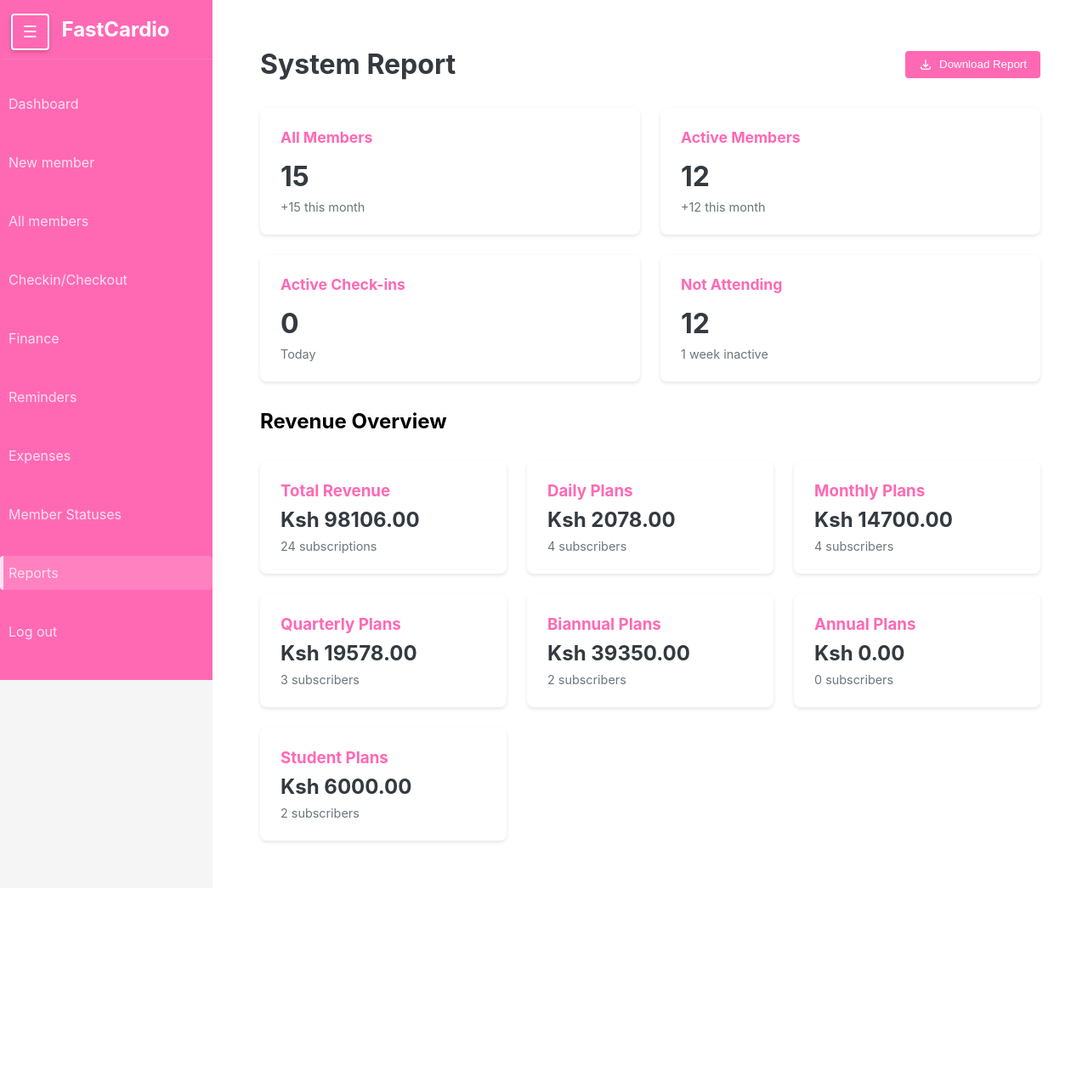
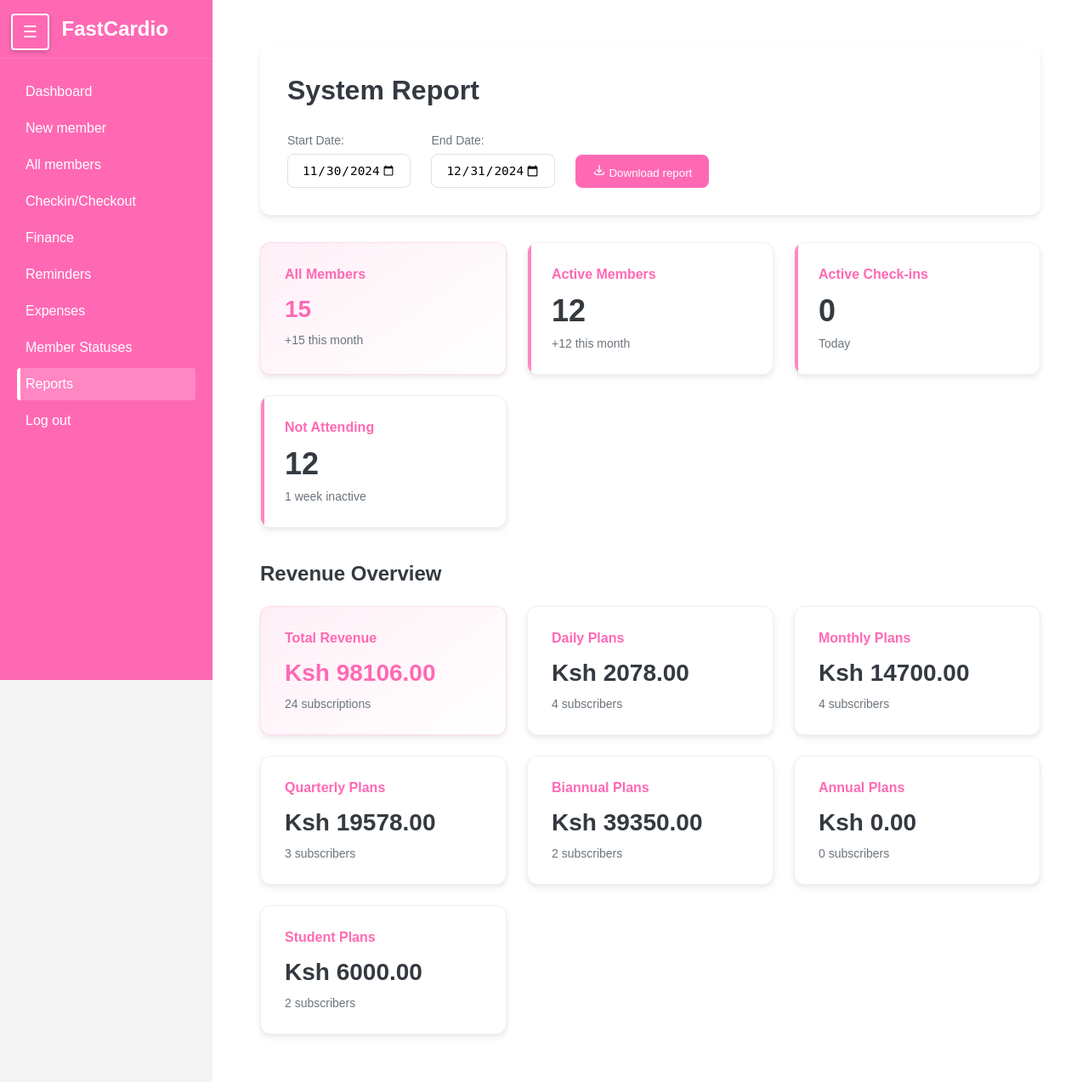
Before and after one commit to Ephraim19/FastCardioGym_MS, a Django app: page /reports/ in a window 1280 px wide. Shown: the whole page at 85% size. Before the commit the page ends 991 px from the top, so only its background shows below. Run offline with Django 5.2, Linux system fonts and the light colour scheme; data comes from the database, SQL or seed files in the repository.

Commit message:
Mysql db

```diff
--- a/members/static/js/report.js
+++ b/members/static/js/report.js
@@ -1,25 +1,141 @@
-document.querySelector('.download-btn').addEventListener('click', function() {
-    console.log('Download button clicked');
+document.addEventListener('DOMContentLoaded', function() {
+    const startDateInput = document.getElementById('start-date');
+    const endDateInput = document.getElementById('end-date');
+    const downloadBtn = document.querySelector('.download-btn');
 
-    // Perform a GET request to the Django path to get the download URL
-    fetch('/reports/download/?start_date=2024-01-01&end_date=2024-11-24', {
-        method: 'GET', // Specify the HTTP method
+    // Function to fetch and update report data
+    function updateReport() {
+        const startDate = startDateInput.value;
+        const endDate = endDateInput.value;
+
+        if (!startDate || !endDate) return;
+
+        // Show loading state
+        document.body.style.cursor = 'wait';
+
+        // Create headers with CSRF token
+        const headers = {
+            'X-Requested-With': 'XMLHttpRequest',
+            'Accept': 'application/json',
+        };
+
+        fetch(`/reports/?start_date=${startDate}&end_date=${endDate}`, {
+            method: 'GET',
+            headers: headers,
+            credentials: 'same-origin'
         })
-    .then(response => response.json())
+        .then(response => {
+            if (!response.ok) {
+                throw new Error(`HTTP error! status: ${response.status}`);
+            }
+            return response.json();
+        })
+        .then(data => {
+            // Update all statistics
+            updateStatistics(data);
+        })
+        .catch(error => {
+            console.error('Error fetching report data:', error);
+        })
+        .finally(() => {
+            document.body.style.cursor = 'default';
+        });
+    }
+
+    // Function to update statistics in the UI
+    function updateStatistics(data) {
+        // Update member statistics
+        updateElement('.stats-grid .total .amount', data.total_members);
+        updateElement('.stats-grid .total .subscribers', `+${data.new_members_this_month} this month`);
+        updateElement('.stat-card:nth-of-type(1) .number', data.active_members);
+        updateElement('.stat-card:nth-of-type(1) .sub-text', `+${data.new_active_this_month} this month`);
+        updateElement('.stat-card:nth-of-type(2) .number', data.active_checkins);
+        updateElement('.stat-card:nth-of-type(3) .number', data.not_attending);
+
+        // Update revenue statistics
+        updateElement('.subscription-grid .total .amount', `Ksh ${formatNumber(data.total_revenue)}`);
+        updateElement('.subscription-grid .total .subscribers', `${data.total_subscriptions} subscriptions`);
+
+        // Update subscription breakdowns
+        const subscriptionTypes = [
+            { name: 'Daily', amount: data.daily_subscription_amount, subscribers: data.daily_subscribers },
+            { name: 'Monthly', amount: data.monthly_subscription_amount, subscribers: data.monthly_subscribers },
+            { name: 'Quarterly', amount: data.quarterly_subscription_amount, subscribers: data.quarterly_subscribers },
+            { name: 'Biannual', amount: data.biannual_subscription_amount, subscribers: data.biannual_subscribers },
+            { name: 'Annual', amount: data.annual_subscription_amount, subscribers: data.annual_subscribers },
+            { name: 'Student', amount: data.student_subscription_amount, subscribers: data.student_subscribers }
+        ];
+
+        subscriptionTypes.forEach(type => {
+            updateSubscriptionData(type.name, type.amount, type.subscribers);
+        });
+    }
+
+    // Helper function to update subscription card data
+    function updateSubscriptionData(type, amount, subscribers) {
+        const card = Array.from(document.querySelectorAll('.subscription-card'))
+            .find(card => card.querySelector('h3').textContent.includes(type));
+
+        if (card) {
+            updateElement(card.querySelector('.amount'), `Ksh ${formatNumber(amount)}`);
+            updateElement(card.querySelector('.subscribers'), `${subscribers} subscribers`);
+        }
+    }
+
+    // Helper function to update DOM elements
+    function updateElement(selector, value) {
+        const element = typeof selector === 'string' ? document.querySelector(selector) : selector;
+        if (element) {
+            element.textContent = value;
+        }
+    }
+
+    // Helper function to format numbers
+    function formatNumber(number) {
+        return parseFloat(number).toFixed(2);
+    }
+
+    // Event listeners for date inputs
+    startDateInput.addEventListener('change', function() {
+        if (endDateInput.value && this.value > endDateInput.value) {
+            endDateInput.value = this.value;
+        }
+        updateReport();
+    });
+
+    endDateInput.addEventListener('change', function() {
+        if (startDateInput.value && this.value < startDateInput.value) {
+            startDateInput.value = this.value;
+        }
+        updateReport();
+    });
+
+    // Download report functionality
+    downloadBtn.addEventListener('click', function() {
+        const startDate = startDateInput.value;
+        const endDate = endDateInput.value;
+
+        fetch(`/reports/download/?start_date=${startDate}&end_date=${endDate}`, {
+            method: 'GET',
+            credentials: 'same-origin'
+        })
+        .then(response => {
+            if (!response.ok) {
+                throw new Error(`HTTP error! status: ${response.status}`);
+            }
+            return response.json();
+        })
         .then(data => {
             const downloadUrl = data.download_url;
-        console.log('Download URL:', downloadUrl);
-        // Create a link to download the file
             const a = document.createElement('a');
             a.href = downloadUrl;
-        a.download = downloadUrl.split('/').pop(); // Extract filename from URL
+            a.download = downloadUrl.split('/').pop();
             document.body.appendChild(a);
             a.click();
             document.body.removeChild(a);
-
-        console.log('File download started');
         })
         .catch(error => {
-        console.error('There was an error!', error);
+            console.error('Error downloading report:', error);
         });
     });
+});
--- a/members/static/reports.css
+++ b/members/static/reports.css
@@ -1,153 +1,261 @@
 :root {
     --primary: #ff69b4;
+    --primary-light: rgba(255, 105, 180, 0.1);
     --secondary: #f8f9fa;
     --text-dark: #343a40;
     --text-light: #6c757d;
+    --success: #28a745;
+    --success-light: rgba(40, 167, 69, 0.1);
+    --border-radius: 12px;
+    --card-shadow: 0 2px 4px rgba(0,0,0,0.04), 0 4px 8px rgba(0,0,0,0.06);
+    --hover-shadow: 0 4px 8px rgba(0,0,0,0.08), 0 8px 16px rgba(0,0,0,0.08);
 }
 
-* {
-    margin: 0;
-    padding: 0;
-    box-sizing: border-box;
+/* Header Styles */
+.dashboard-header {
+    background: white;
+    padding: 2rem;
+    border-radius: var(--border-radius);
+    margin-bottom: 2rem;
+    box-shadow: var(--card-shadow);
 }
 
-body {
-    font-family: -apple-system, BlinkMacSystemFont, 'Segoe UI', Roboto, Oxygen, Ubuntu, Cantarell, sans-serif;
-    background-color: #f5f5f5;
-}
-
-.sidebar {
-    position: fixed;
-    left: 0;
-    top: 0;
-    height: 100vh;
-    width: 250px;
-    background-color: var(--primary);
-    color: white;
-    padding: 1rem;
-}
-
-.sidebar-logo {
-    font-size: 1.5rem;
-    font-weight: bold;
-    margin-bottom: 2rem;
-}
-
-.sidebar-menu {
-    list-style: none;
-}
-
-.sidebar-menu li {
-    padding: 0.75rem 0;
-}
-
-.sidebar-menu a {
-    color: white;
-    text-decoration: none;
-    opacity: 0.8;
-    transition: opacity 0.2s;
-}
-
-.sidebar-menu a:hover {
-    opacity: 1;
-}
-
-.main-content {
-    margin-left: 250px;
-    padding: 2rem;
-}
-
-.dashboard-header {
+.header-left {
     display: flex;
-    justify-content: space-between;
-    align-items: center;
-    margin-bottom: 2rem;
+    flex-direction: column;
+    gap: 1.5rem;
 }
 
 .dashboard-title {
     color: var(--text-dark);
-}
-
-.stats-grid {
-    display: grid;
-    grid-template-columns: repeat(auto-fit, minmax(300px, 1fr));
-    gap: 1.5rem;
-    margin-bottom: 2rem;
-}
-
-.stat-card {
-    background: white;
-    border-radius: 8px;
-    padding: 1.5rem;
-    box-shadow: 0 2px 4px rgba(0,0,0,0.1);
-}
-
-.stat-card h3 {
-    color: var(--primary);
-    margin-bottom: 1rem;
-    font-size: 1.1rem;
-}
-
-.stat-card .number {
     font-size: 2rem;
-    font-weight: bold;
-    color: var(--text-dark);
+    font-weight: 700;
     margin-bottom: 0.5rem;
 }
 
-.stat-card .sub-text {
-    color: var(--text-light);
-    font-size: 0.9rem;
+.date-filters {
+    display: flex;
+    gap: 1.5rem;
+    align-items: flex-end;
+    flex-wrap: wrap;
 }
 
-.positive-change {
-    color: #28a745;
+.filter-group {
+    display: flex;
+    flex-direction: column;
+    gap: 0.5rem;
+}
+
+.filter-group label {
+    font-size: 0.875rem;
+    font-weight: 500;
+    color: var(--text-light);
+}
+
+.date-input {
+    padding: 0.625rem 1rem;
+    border: 1px solid #e0e0e0;
+    border-radius: 8px;
+    font-size: 0.9rem;
+    transition: all 0.2s ease;
+}
+
+.date-input:focus {
+    outline: none;
+    border-color: var(--primary);
+    box-shadow: 0 0 0 3px rgba(255, 105, 180, 0.1);
 }
 
 .download-btn {
     background: var(--primary);
     color: white;
     border: none;
-    padding: 0.5rem 1rem;
-    border-radius: 4px;
+    padding: 0.625rem 1.25rem;
+    border-radius: 8px;
     cursor: pointer;
+    font-weight: 500;
+    transition: all 0.2s ease;
+}
+
+.filter-btn:hover, .download-btn:hover {
+    transform: translateY(-1px);
+    box-shadow: 0 4px 12px rgba(255, 105, 180, 0.2);
+}
+
+/* Stats Grid */
+.stats-grid {
+    display: grid;
+    grid-template-columns: repeat(auto-fit, minmax(280px, 1fr));
+    gap: 1.5rem;
+    margin-bottom: 2.5rem;
+}
+
+.stat-card {
+    background: white;
+    border-radius: var(--border-radius);
+    padding: 1.75rem;
+    box-shadow: var(--card-shadow);
+    transition: all 0.3s ease;
+    border: 1px solid #f0f0f0;
+    position: relative;
+    overflow: hidden;
+}
+
+.stat-card::before {
+    content: '';
+    position: absolute;
+    top: 0;
+    left: 0;
+    width: 4px;
+    height: 100%;
+    background: var(--primary);
+    opacity: 0.8;
+}
+
+.stat-card:hover {
+    transform: translateY(-2px);
+    box-shadow: var(--hover-shadow);
+}
+
+.download-btn svg {
+    height: 1rem;
+    width: 1rem;
+}
+
+.stat-card h3 {
+    color: var(--primary);
+    font-size: 1rem;
+    font-weight: 700;
+    margin-bottom: 1rem;
+}
+
+.stat-card .number {
+    font-size: 2.25rem;
+    font-weight: 700;
+    color: var(--text-dark);
+    margin-bottom: 0.75rem;
+    line-height: 1;
+}
+
+.stat-card .sub-text {
+    font-size: 0.875rem;
+    color: var(--text-light);
     display: flex;
     align-items: center;
     gap: 0.5rem;
 }
 
-.download-btn svg {
-    width: 16px;
-    height: 16px;
+.positive-change {
+    color: var(--success);
+    background: var(--success-light);
+    padding: 0.25rem 0.75rem;
+    border-radius: 1rem;
+    font-weight: 500;
+}
+
+/* Subscription Grid */
+.section-title {
+    font-size: 1.5rem;
+    color: var(--text-dark);
+    margin: 2rem 0 1.5rem;
+    font-weight: 600;
 }
 
 .subscription-grid {
     display: grid;
     grid-template-columns: repeat(auto-fit, minmax(250px, 1fr));
     gap: 1.5rem;
-    margin-top: 2rem;
 }
 
 .subscription-card {
     background: white;
-    border-radius: 8px;
-    padding: 1.5rem;
-    box-shadow: 0 2px 4px rgba(0,0,0,0.1);
+    border-radius: var(--border-radius);
+    padding: 1.75rem;
+    box-shadow: var(--card-shadow);
+    transition: all 0.3s ease;
+    border: 1px solid #f0f0f0;
+}
+
+.subscription-card:hover {
+    transform: translateY(-2px);
+    box-shadow: var(--hover-shadow);
 }
 
 .subscription-card h3 {
     color: var(--primary);
-    margin-bottom: 0.5rem;
+    font-size: 1rem;
+    font-weight: 700;
+    margin-bottom: 1rem;
 }
 
-.amount {
-    font-size: 1.5rem;
-    font-weight: bold;
+.subscription-card .amount {
+    font-size: 1.75rem;
+    font-weight: 700;
     color: var(--text-dark);
-    margin-bottom: 0.5rem;
+    margin-bottom: 0.75rem;
 }
 
-.subscribers {
+.subscription-card .subscribers {
+    font-size: 0.875rem;
     color: var(--text-light);
-    font-size: 0.9rem;
+    display: flex;
+    align-items: center;
+    gap: 0.5rem;
 }
+
+.subscription-card.total {
+    background: linear-gradient(145deg, var(--primary-light), white);
+    border: 1px solid rgba(255, 105, 180, 0.2);
+}
+
+.subscription-card.total .amount {
+    color: var(--primary);
+}
+
+/* Responsive Design */
+@media screen and (max-width: 1024px) {
+    .dashboard-header {
+        padding: 1.5rem;
+    }
+
+    .stats-grid {
+        grid-template-columns: repeat(auto-fit, minmax(240px, 1fr));
+    }
+}
+
+@media screen and (max-width: 768px) {
+    .main-content {
+        padding: 1rem;
+    }
+
+    .date-filters {
+        flex-direction: column;
+        align-items: stretch;
+    }
+
+    .download-btn {
+        width: 100%;
+    }
+
+    .stat-card .number {
+        font-size: 1.75rem;
+    }
+
+    .subscription-card .amount {
+        font-size: 1.5rem;
+    }
+}
+
+@media screen and (max-width: 480px) {
+    .dashboard-header {
+        padding: 1.25rem;
+    }
+
+    .dashboard-title {
+        font-size: 1.5rem;
+    }
+
+    .stat-card, .subscription-card {
+        padding: 1.25rem;
+    }
+}
--- a/members/templates/reports.html
+++ b/members/templates/reports.html
@@ -8,43 +8,54 @@
 {% endblock %}
 
 {% block content %}
-    <!-- <nav class="sidebar">
-        <div class="sidebar-logo">FastCardio</div>
-        <ul class="sidebar-menu">
-            <li><a href="{% url 'Dashboard' %}">Dashboard</a></li>
-            <li><a href="{% url 'New member' %}">New member</a></li>
-            <li><a href="{% url 'Members' %}">All members</a></li>
-            <li><a href="{% url 'Checkin' %}">Checkin/Checkout</a></li>
-            <li><a href="{% url 'Finance' %}">Finance</a></li>
-            <li><a href="{% url 'Reminders' %}">Reminders</a></li>
-            <li><a href="{% url 'Expenses' %}">Expenses</a></li>
-            <li><a href="{% url 'Reports' %}" class="active">Reports</a></li>
-            <li><a href="{% url 'Log out' %}">Log out</a></li>
-        </ul>
-    </nav> -->
-
-    <!-- <main class="main-content"> -->
     <main>
         <div class="dashboard-header">
+
+            <div class="header-left">
                 <h1 class="dashboard-title">System Report</h1>
+                <div class="date-filters">
+                    <div class="filter-group">
+                        <label for="start-date">Start Date:</label>
+                        <input type="date"
+                        id="start-date"
+                        class="date-input"
+                        name="start-date"
+                        min="2024-11-30"
+                        max="2025-12-31"
+                        value="2024-11-30"
+                        >
+                    </div>
+                    <div class="filter-group">
+                        <label for="end-date">End Date:</label>
+                        <input type="date"
+                        id="end-date"
+                         class="date-input"
+                         name="end-date"
+                         min="2024-11-20"
+                         max="2025-12-31"
+                         value="2024-12-31"
+                         >
+                    </div>
                     <button class="download-btn">
                         <svg xmlns="http://www.w3.org/2000/svg" fill="none" viewBox="0 0 24 24" stroke="currentColor">
                             <path stroke-linecap="round" stroke-linejoin="round" stroke-width="2" d="M4 16v1a3 3 0 003 3h10a3 3 0 003-3v-1m-4-4l-4 4m0 0l-4-4m4 4V4" />
                         </svg>
-                Download Report
+                        Download report
                    </button>
+                </div>
+            </div>
         </div>
 
         <div class="stats-grid">
-            <div class="stat-card">
+            <div class="subscription-card total">
                 <h3>All Members</h3>
-                <div class="number">{{ total_members }}</div>
-                <div class="sub-text positive-change">+{{ new_members_this_month }} this month</div>
+                <div class="amount">{{ total_members }}</div>
+                <div class="subscribers"> +{{ new_members_this_month }} this month</div>
             </div>
             <div class="stat-card">
                 <h3>Active Members</h3>
                 <div class="number">{{ active_members }}</div>
-                <div class="sub-text positive-change">+{{ new_active_this_month }} this month</div>
+                <div class="sub-text">+{{ new_active_this_month }} this month</div>
             </div>
             <div class="stat-card">
                 <h3>Active Check-ins</h3>
--- a/members/views.py
+++ b/members/views.py
@@ -1041,51 +1041,75 @@ def get_progress_history(request, member_id):
 
 
 def reports(request):
-    today = timezone.now().date()
-    thirty_days_ago = today - timedelta(days=30)
+    try:
+        start_date = request.GET.get('start_date')
+        end_date = request.GET.get('end_date')
 
-    # Get basic member statistics
-    total_members = Member.objects.count()
-    active_members = Member.objects.filter(is_active=True, is_frozen=False).count()
+        start_date = datetime.strptime(start_date, '%Y-%m-%d').date()
+        end_date = datetime.strptime(end_date, '%Y-%m-%d').date()
+    except:
+        end_date = timezone.now().date()
+        start_date = end_date - timedelta(days=30)
+
+    # Get basic member statistics with date filtering
+    total_members = Member.objects.filter(
+        date_joined__date__lte=end_date
+    ).count()
+
+    active_members = Member.objects.filter(
+        date_joined__date__lte=end_date,
+        is_active=True,
+        is_frozen=False
+    ).count()
+
     new_members_this_month = Member.objects.filter(
-        date_joined__date__gte=thirty_days_ago
+        date_joined__date__gte=start_date,
+        date_joined__date__lte=end_date
     ).count()
+
     new_active_this_month = Member.objects.filter(
-        date_joined__date__gte=thirty_days_ago,
+        date_joined__date__gte=start_date,
+        date_joined__date__lte=end_date,
         is_active=True
     ).count()
 
-    # Get check-in statistics
+    # Get check-in statistics for the selected date range
     active_checkins = CheckInOutRecord.objects.filter(
         action='check_in',
-        timestamp__date=today
+        timestamp__date=end_date
     ).count()
 
-    # Calculate members not attending (no check-ins in last week)
-    one_week_ago = today - timedelta(days=7)
+    # Calculate members not attending based on the date range
+    one_week_ago = end_date - timedelta(days=7)
     attending_member_ids = CheckInOutRecord.objects.filter(
         action='check_in',
-        timestamp__date__gte=one_week_ago
+        timestamp__date__gte=one_week_ago,
+        timestamp__date__lte=end_date
     ).values_list('member_id', flat=True).distinct()
 
-    not_attending = Member.objects.exclude(
+    not_attending = Member.objects.filter(
+        date_joined__date__lte=end_date,
+        is_active=True
+    ).exclude(
         id__in=attending_member_ids
-    ).filter(is_active=True).count()
+    ).count()
 
-    # Get revenue statistics
+    # Get revenue statistics for the date range
     revenue_data = PaymentDetails.objects.filter(
-        payment_date__gte=thirty_days_ago
+        payment_date__gte=start_date,
+        payment_date__lte=end_date
     ).aggregate(
         total_revenue=Sum('amount'),
         total_subscriptions=Count('id')
     )
 
-    # Get subscription breakdowns
+    # Get subscription breakdowns for the date range
     subscription_data = {}
     for plan in PaymentDetails.PLAN_CHOICES:
         plan_data = PaymentDetails.objects.filter(
             plan=plan[0],
-            payment_date__gte=thirty_days_ago
+            payment_date__gte=start_date,
+            payment_date__lte=end_date
         ).aggregate(
             amount=Sum('amount'),
             subscribers=Count('id')
@@ -1123,9 +1147,11 @@ def reports(request):
         'student_subscribers': subscription_data['student']['subscribers'],
     }
 
+    # Check if it's an AJAX request
+    if request.headers.get('X-Requested-With') == 'XMLHttpRequest':
+        return JsonResponse(context)
+
     return render(request, "reports.html", context)
-
-
 
 def get_historical_data(model, date_field, value_field=None, months=6, filters=None):
     """
```
Also changed, not shown: Fastcardio/settings.py (+9 -4 lines), members/templates/finance.html (+5 -5 lines), 1 other file. Lines whose indentation alone changed are shown as unchanged.
